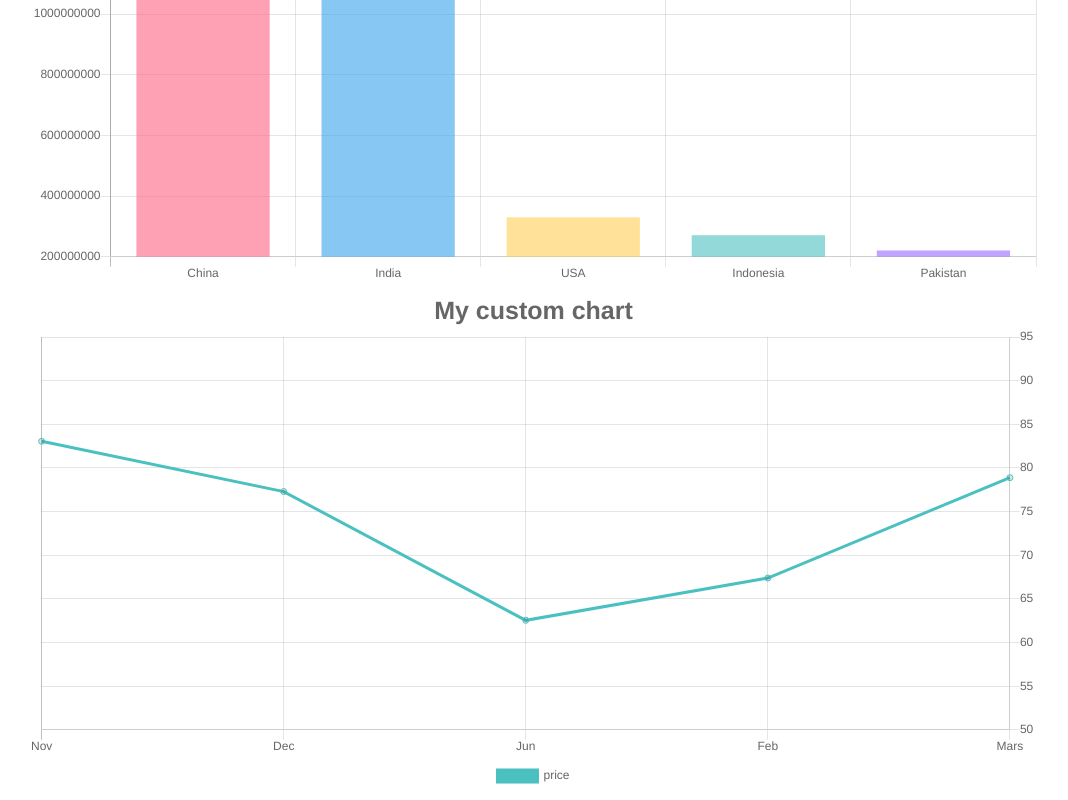
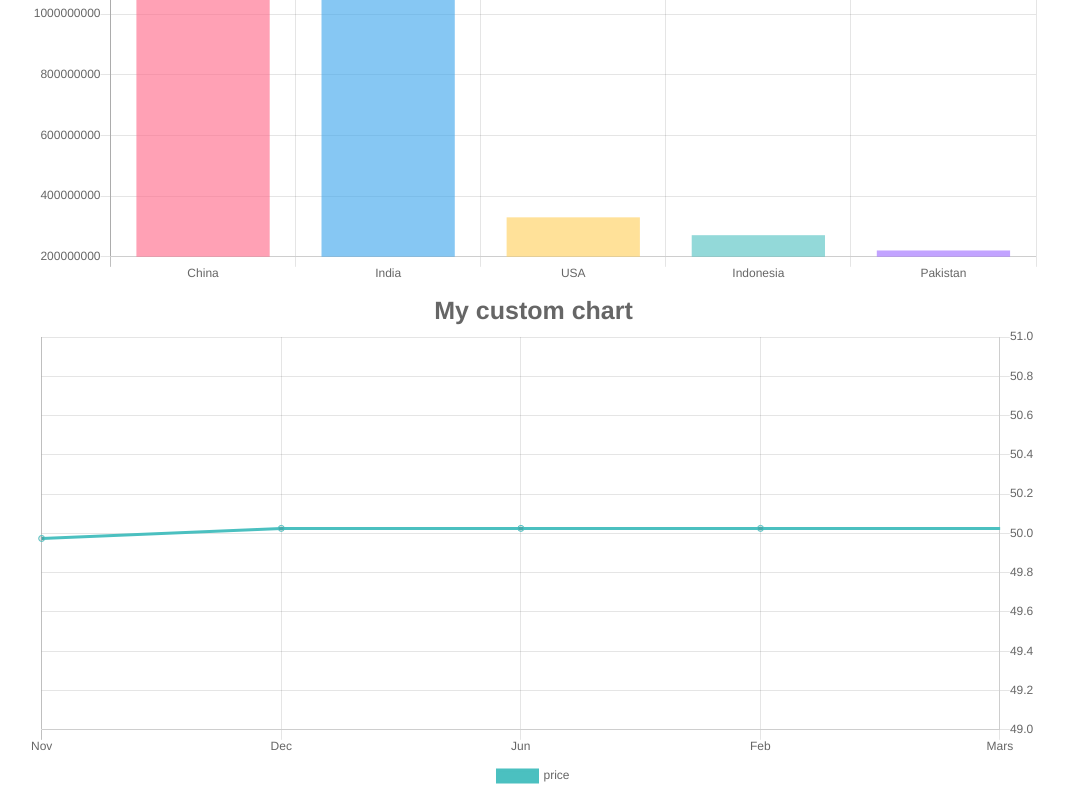
Before and after one commit to marzouk2002/explore-Chart.js, a React (Create React App) app: page / in a window 1280 px wide. Shown: the part 226-1026 px from the top of the page, without its empty margins (107-1175 px from the left). Built offline with nearby package versions, Linux system fonts and the light colour scheme.

Commit message:
modify scales

```diff
--- a/src/components/MyChart.js
+++ b/src/components/MyChart.js
@@ -7,10 +7,10 @@ function MyChart() {
     useEffect(() => {
         setInterval(() => {
             let  [ fisrt, ...arr ] = data
-            arr.push(Math.random()*100)
+            arr.push(50)
             setData(arr)
 
-        }, 1000)
+        }, 1500)
     }, [])
 
     return (
@@ -24,7 +24,8 @@ function MyChart() {
                           data: data,
                           fill: false,
                           borderColor: 'rgb(75, 192, 192)',
-                          tension: 0
+                          tension: 0,
+                          animations: null
                         }
                         // ,
                         // {
@@ -71,8 +72,12 @@ function MyChart() {
                     },
                     scales: {
                         yAxes: [{
+                            beginAtZero: true,
                             position: 'right'
-                        }]
+                        }],
+                        y: {
+                            beginAtZero: true,
+                        },
                     }
                 }}
             />
```
